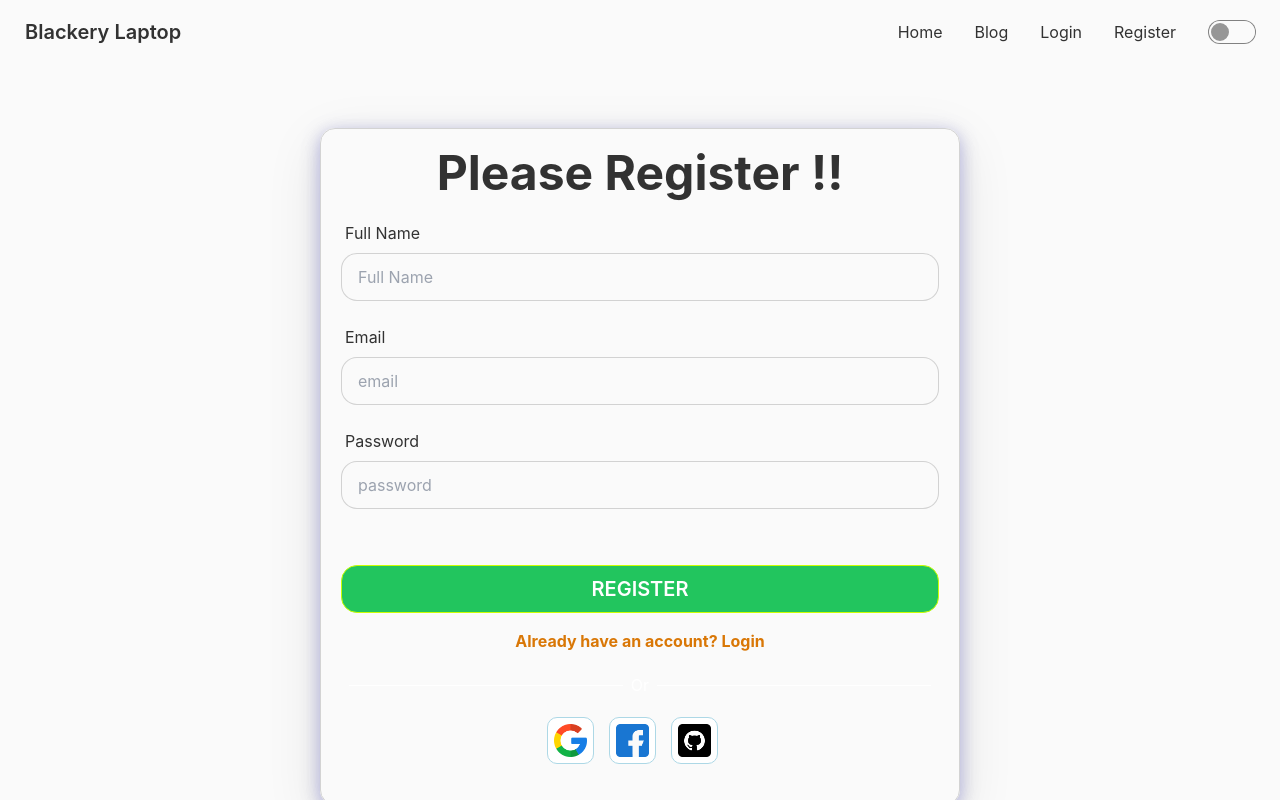
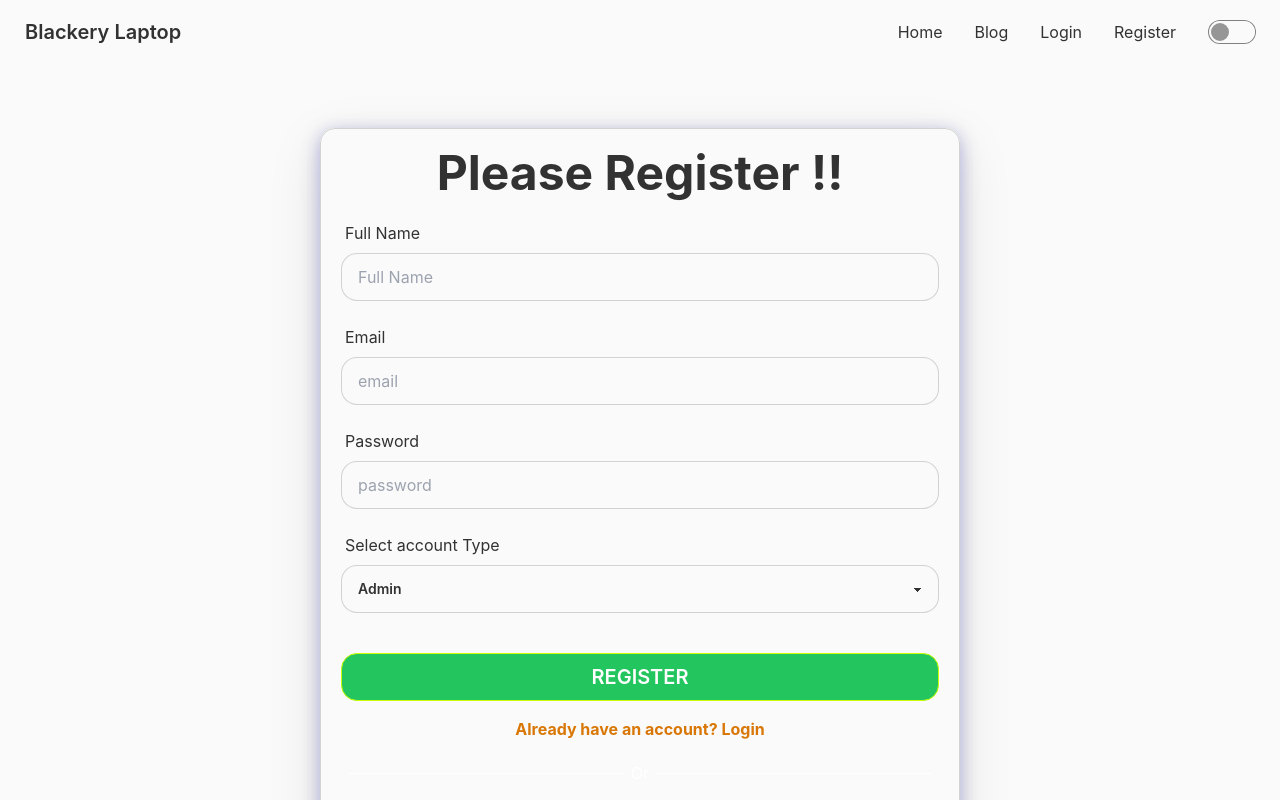
Before and after one commit to Towhid7890/gadget-client-side, a React (Create React App) app: page /register in a window 1280 px wide. Shown: the top 800 px of the page. Built offline with nearby package versions, Linux system fonts and the light colour scheme; no server answers.

Commit message:
add admin route

```diff
--- a/src/pages/Home/Categories/CategoryModal.js
+++ b/src/pages/Home/Categories/CategoryModal.js
@@ -46,6 +46,12 @@ const CategoryModal = ({ selectCategories, setSelectCategories }) => {
       <input type="checkbox" id="my-modal" className="modal-toggle" />
       <div className="modal">
         <div className="modal-box">
+          <label
+            htmlFor="my-modal"
+            className="btn btn-sm btn-circle absolute right-2 top-2"
+          >
+            ✕
+          </label>
           <h3 className="font-bold text-lg">{name}</h3>
           <form onSubmit={handleBooking}>
             <input
--- a/src/pages/Register/Register.js
+++ b/src/pages/Register/Register.js
@@ -22,9 +22,10 @@ const Register = () => {
 
   const handleRegister = (data) => {
     // create register section
-    createUser(data.email, data.password)
+    createUser(data.email, data.password, data.role)
       .then((userCredential) => {
         const user = userCredential.user;
+        console.log(user);
         updateUserProfile({
           displayName: data.name,
         })
@@ -33,11 +34,29 @@ const Register = () => {
             setError(error.message);
           });
         toast.success("User Created Successfully");
-        navigate("/");
+        saveUser(data.name, data.email, data.role);
       })
       .catch((error) => {
         const errorMessage = error.message;
         setError(errorMessage);
+      });
+  };
+  const saveUser = (name, email, role) => {
+    const user = { name, email, role };
+    fetch("http://localhost:5000/users", {
+      method: "POST",
+      headers: {
+        "content-type": "application/json",
+      },
+      body: JSON.stringify(user),
+    })
+      .then((res) => res.json())
+      .then((data) => {
+        console.log(data);
+        if (loading) {
+          return <Loader></Loader>;
+        }
+        navigate("/");
       });
   };
   return (
@@ -134,6 +153,21 @@ const Register = () => {
                 </span>
               )}
             </label>
+            <div className="form-control">
+              <label className="label">
+                <span className="label-text  text-base">
+                  Select account Type
+                </span>
+              </label>
+              <select
+                {...register("role")}
+                name="role"
+                className="select w-full input-bordered"
+              >
+                <option selected>Admin</option>
+                <option>Seller</option>
+              </select>
+            </div>
             <label className="label">
               <span className="label-text text-red-500 text-base">{error}</span>
             </label>
```
